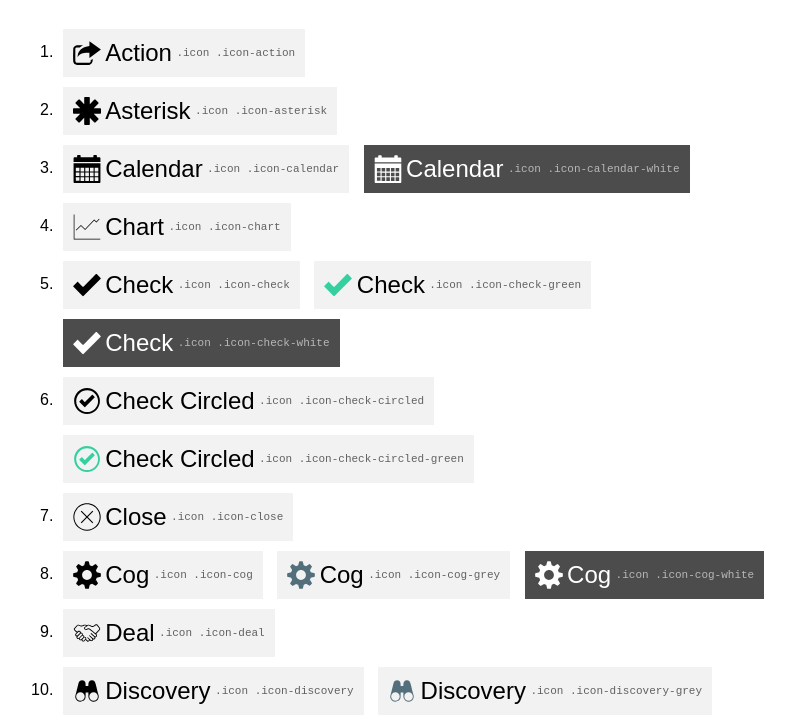
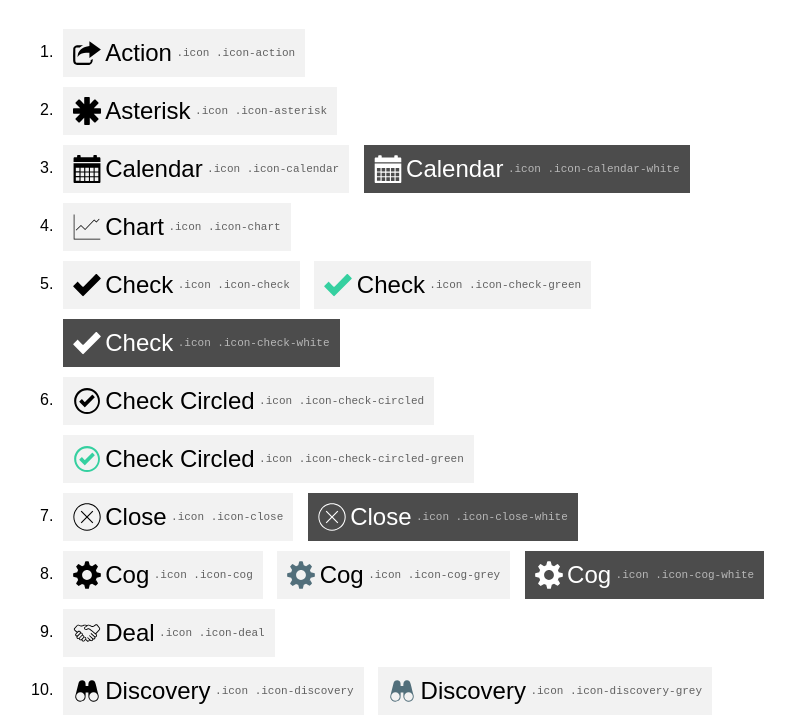
Before and after one commit to smaato/icon-library, a website: page index.html in a window 1280 px wide. Shown: the top 722 px of the page, without its empty margins (223-1018 px from the left). Drawn offline with Linux system fonts and the light colour scheme.

Commit message:
added white close icon

```diff
--- a/index.html
+++ b/index.html
@@ -135,6 +135,11 @@
           <span class="icon icon-close"></span>
           <span class="label">Close</span>
           <span class="class">.icon .icon-close</span>
+        </span>
+        <span class="title white">
+          <span class="icon icon-close-white"></span>
+          <span class="label">Close</span>
+          <span class="class">.icon .icon-close-white</span>
         </span>
       </li>
       <li>
--- /dev/null
+++ b/scss/icons/_close-white.scss
@@ -0,0 +1,3 @@
+.icon-close-white {
+    background-image: inline-svg("icon-close-white.svg");
+}
--- a/scss/index.scss
+++ b/scss/index.scss
@@ -21,6 +21,7 @@
 @import 'icons/check-circled';
 @import 'icons/check-circled-green';
 @import 'icons/close';
+@import 'icons/close-white';
 @import 'icons/cog';
 @import 'icons/cog-grey.scss';
 @import 'icons/cog-white.scss';
```
Also changed, not shown: scss/_inlineIcons.scss (+1 -0 lines), css/index.css, svg/icon-close-white.svg (added).
